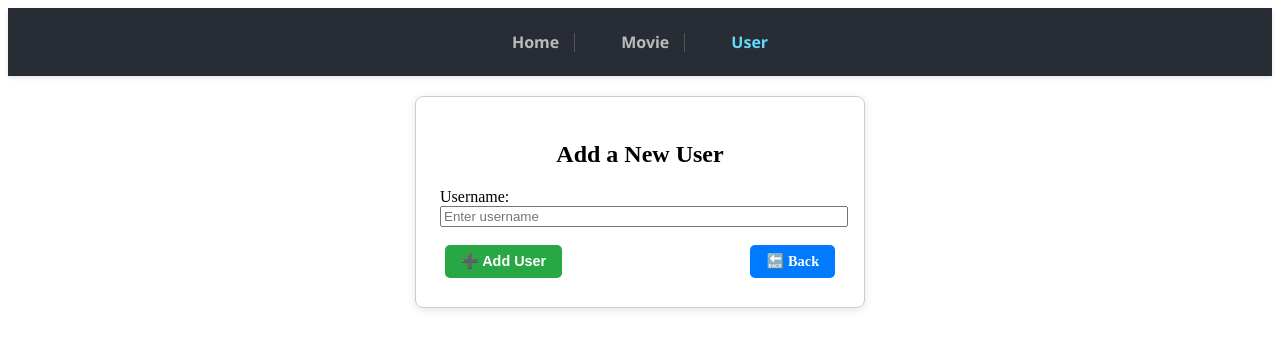
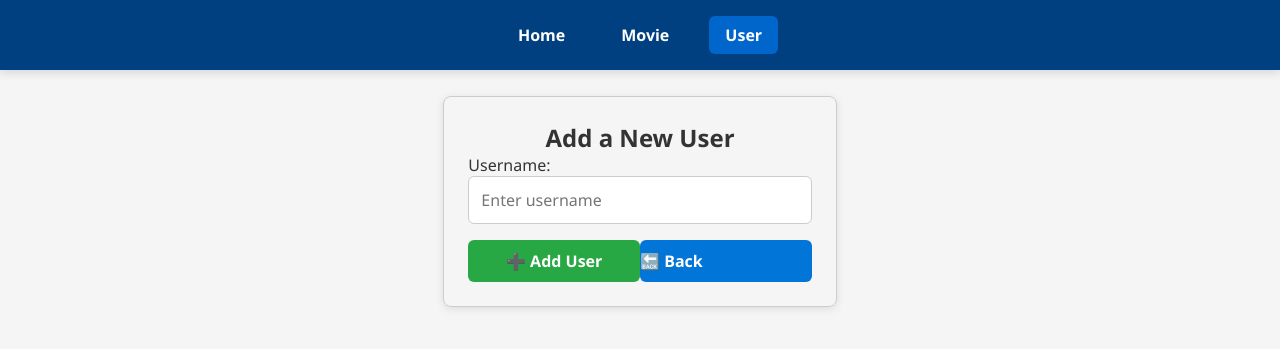
Before and after one commit to mmahnoosh/moviweb_app, a Python web app: template templates/add_user.html in a window 1280 px wide. Shown: the top 349 px of the page. Run offline with Jinja, Linux system fonts and the light colour scheme; the template is opened without the code that fills it, so the values that code supplies are empty.

```diff
--- a/app.py
+++ b/app.py
@@ -101,6 +101,7 @@ def update_movie(user_id, movie_id):
 
 @app.route('/users/delete/<int:user_id>', methods=['POST'])
 def delete_user(user_id):
+    """delete a user in the database."""
     data_manager.delete_user(user_id)
     return redirect(url_for('list_users'))
 
--- a/services/omdb_api.py
+++ b/services/omdb_api.py
@@ -9,6 +9,7 @@ OMDB_API_KEY = os.getenv("OMDB_API_KEY")
 
 
 def fetch_movie_data(title):
+    """Fetches movie data from the OMDb API for a given title."""
     fetch_url = f"https://www.omdbapi.com/?apikey={OMDB_API_KEY}&t={title}"
     headers = {
         'User-Agent': 'Mozilla/5.0 (Windows NT 10.0; Win64; x64) AppleWebKit/537.36 '
@@ -38,6 +39,7 @@ def fetch_movie_data(title):
 
 
 def check_poster_availability(url):
+    """Checks if a poster URL is valid, returns fallback if not."""
     try:
         response = requests.get(url)
         response.raise_for_status()
--- a/static/style.css
+++ b/static/style.css
@@ -1,225 +1,242 @@
-/* Header Container */
-.header-container {
-    background-color: #282c34;
-    padding: 15px 0;
-    box-shadow: 0 2px 4px rgba(0,0,0,0.1);
+/* === Reset & Base === */
+* {
+  box-sizing: border-box;
+  margin: 0;
+  padding: 0;
+  font-family: 'Segoe UI', Tahoma, Geneva, Verdana, sans-serif;
 }
 
-/* Breadcrumb / Navigation */
-.breadcrumb {
-    display: flex;
-    justify-content: center;
-    gap: 30px;
-    font-family: 'Segoe UI', Tahoma, Geneva, Verdana, sans-serif;
+body {
+  background-color: #f5f5f5;
+  color: #333;
+  padding-top: 4rem;
 }
 
-/* Links Styling */
-.breadcrumb a {
-    color: #bbb;
-    text-decoration: none;
-    font-weight: 600;
-    padding: 8px 16px;
-    position: relative;
-    transition: color 0.3s ease;
+body.home-page {
+  background: linear-gradient(to right, #1e3c72, #2a5298);
+  color: white;
 }
 
-/* Vertikale Linie zwischen Links, außer beim letzten */
-.breadcrumb a:not(:last-child)::after {
-    content: "";
-    position: absolute;
-    right: 0;
-    top: 25%;
-    height: 50%;
-    width: 1px;
-    background-color: #555;
+/* === Header / Navigation === */
+.header-container {
+  background-color: #004080;
+  padding: 1rem 2rem;
+  box-shadow: 0 4px 8px rgba(0,0,0,0.1);
+  position: fixed;
+  top: 0;
+  width: 100%;
+  z-index: 999;
 }
 
-/* Hover & Aktiver Link */
+.breadcrumb {
+  display: flex;
+  gap: 1.5rem;
+  justify-content: center;
+}
+
+.breadcrumb a {
+  color: white;
+  font-weight: bold;
+  text-decoration: none;
+  padding: 0.5rem 1rem;
+  border-radius: 6px;
+  transition: background-color 0.3s;
+}
+
 .breadcrumb a:hover,
 .breadcrumb a.active {
-    color: #61dafb;
+  background-color: #0066cc;
 }
 
-/* Main Content Container */
-.main-container {
-    padding: 20px;
+/* === Container & Cards === */
+.main-container,
+.centered-container {
+  display: flex;
+  justify-content: center;
+  align-items: center;
+  padding: 2rem;
+  flex-direction: column;
 }
 
-/* Zentrierte Nachricht für die Home-Seite */
-.centered-container {
-    display: flex;
-    justify-content: center;
-    align-items: center;
-    height: calc(100vh - 80px); /* Header abziehen (ca. 60-80px) */
-    text-align: center;
+/* === User Card === */
+.card {
+  padding: 1rem;
+  border: 1px solid #ccc;
+  border-radius: 8px;
+  background-color: #fff;
+  box-shadow: 0 2px 6px rgba(0, 0, 0, 0.1);
+  width: 100%;
+  max-width: 600px;
+  margin-bottom: 2rem;
+  text-align: center;
 }
 
-.message-box {
-    font-size: 2rem;
-    color: #282c34;
-    font-weight: 700;
-    max-width: 600px;
-    line-height: 1.3;
+/* === Movie Grid Container === */
+.movie-grid {
+  display: grid;
+  grid-template-columns: repeat(auto-fill, minmax(250px, 1fr));
+  gap: 1.5rem;
+  padding: 1rem;
+  width: 100%;
+  max-width: 1200px;
+  margin: auto;
 }
 
-/* Grid für Movie-Karten */
-.movie-grid {
-    display: grid;
-    grid-template-columns: repeat(auto-fill, minmax(220px, 1fr));
-    gap: 1.5em;
-    margin-top: 2em;
+/* === Single Movie Card === */
+.movie-card {
+  display: flex;
+  flex-direction: column;
+  background: #fff;
+  border-radius: 8px;
+  box-shadow: 0 2px 8px rgba(0,0,0,0.1);
+  padding: 1rem;
+  height: 100%; /* all cards equal height */
 }
 
-/* Karten-Stil (bereits bei dir vorhanden, hier zur Sicherheit) */
-.card {
-    background-color: #fff;
-    border-radius: 10px;
-    box-shadow: 0 2px 8px rgba(0,0,0,0.1);
-    padding: 1em;
-    text-align: center;
-    display: flex;
-    flex-direction: column;
-    justify-content: space-between;
-    transition: transform 0.2s ease, box-shadow 0.2s ease;
+/* === Movie Poster === */
+.movie-poster {
+  width: 100%;
+  aspect-ratio: 2 / 3;
+  object-fit: cover;
+  border-radius: 6px;
+  margin-bottom: 1rem;
+  background-color: #eaeaea;
+  flex-shrink: 0; /* fix image size */
 }
 
-.card:hover {
-    transform: translateY(-4px);
-    box-shadow: 0 4px 12px rgba(0,0,0,0.15);
+/* Placeholder for missing poster */
+.movie-poster.placeholder {
+  display: flex;
+  justify-content: center;
+  align-items: center;
+  color: #777;
+  font-style: italic;
+  height: 300px; /* same height as poster */
+  margin-bottom: 1rem;
+  border-radius: 6px;
+  background-color: #ccc;
 }
 
-.card img {
-    width: 100%;
-    height: auto;
-    max-height: 300px;
-    border-radius: 8px;
-    object-fit: cover;
-    margin-bottom: 1em;
+/* === Movie Title with fixed min height for alignment === */
+.movie-card h3 {
+  margin: 0 0 0.5rem 0;
+  min-height: 3rem; /* fixed height for all titles */
+  font-size: 1.25rem;
+  color: #222;
 }
 
-.button {
-    padding: 0.5em 1em;
-    margin-top: 0.5em;
-    border: none;
-    border-radius: 6px;
-    font-weight: bold;
-    cursor: pointer;
-    display: inline-block;
-    text-decoration: none;
-    color: #fff;
-    background-color: #28a745; /* grün */
-    transition: background-color 0.2s ease;
+/* === Movie Details Text === */
+.movie-card p {
+  margin: 0.2rem 0;
+  color: #555;
+  flex-grow: 0;
 }
 
-.button:hover {
-    background-color: #218838;
+/* === Button Container - position buttons at bottom === */
+.movie-card form,
+.movie-card a.button {
+  margin-top: auto; /* push buttons to bottom */
+  display: inline-block;
+  width: 48%;
+  text-align: center;
+  padding: 0;
+  margin-top: 1rem;
 }
 
-/* User Grid - gleich wie Movie Grid */
-.user-grid {
-    display: grid;
-    grid-template-columns: repeat(auto-fill, minmax(220px, 1fr));
-    gap: 1.5em;
-    margin-top: 1em;
+/* === Button Base Styles === */
+.button {
+  display: block;
+  width: 100%;
+  padding: 10px 0;
+  border-radius: 6px;
+  font-weight: 600;
+  cursor: pointer;
+  text-decoration: none;
+  color: white;
+  border: none;
+  transition: background-color 0.3s ease;
+  font-size: 1rem;
 }
 
-/* Karten (bereits vorhanden, ggf. ergänzen) */
-.card {
-    background-color: #fff;
-    border-radius: 10px;
-    box-shadow: 0 2px 8px rgba(0,0,0,0.1);
-    padding: 1em;
-    text-align: center;
-    display: flex;
-    flex-direction: column;
-    justify-content: space-between;
-    transition: transform 0.2s ease, box-shadow 0.2s ease;
+/* Danger Button (Delete) */
+.button-danger {
+  background-color: #d9534f;
+}
+.button-danger:hover,
+.button-danger:focus {
+  background-color: #c9302c;
+  outline: none;
 }
 
-.card:hover {
-    transform: translateY(-4px);
-    box-shadow: 0 4px 12px rgba(0,0,0,0.15);
+/* Primary Button (Edit) */
+.button-primary {
+  background-color: #0275d8;
+}
+.button-primary:hover,
+.button-primary:focus {
+  background-color: #025aa5;
+  outline: none;
 }
 
-/* Buttons (bereits in deinem CSS vorhanden, hier nochmal zur Sicherheit) */
-.button {
-    padding: 0.5em 1em;
-    margin-top: 0.5em;
-    border: none;
-    border-radius: 6px;
-    font-weight: bold;
-    cursor: pointer;
-    display: inline-block;
-    text-decoration: none;
-    color: #fff;
-    transition: background-color 0.2s ease;
+/* Success Button (Add/Search) */
+.button-success,
+.button-green {
+  background-color: #28a745;
+}
+.button-success:hover,
+.button-success:focus,
+.button-green:hover,
+.button-green:focus {
+  background-color: #218838;
+  outline: none;
 }
 
-.button-success {
-    background-color: #28a745;
+/* === Forms === */
+input[type="text"] {
+  width: 100%;
+  padding: 0.75rem;
+  border-radius: 6px;
+  border: 1px solid #ccc;
+  margin-bottom: 1rem;
+  font-size: 1rem;
 }
 
-.button-success:hover {
-    background-color: #218838;
+/* === Message Boxes === */
+.error-message {
+  background-color: #ffdddd;
+  color: #b00020;
+  border: 1px solid #b00020;
+  padding: 10px 15px;
+  border-radius: 6px;
+  margin-bottom: 1rem;
 }
 
-.button-danger {
-    background-color: #dc3545;
+.success-message {
+  background-color: #ddffdd;
+  color: #007a00;
+  border: 1px solid #007a00;
+  padding: 10px 15px;
+  border-radius: 6px;
+  margin-bottom: 1rem;
 }
 
-.button-danger:hover {
-    background-color: #c82333;
+/* === Movie Information Container === */
+.movie-info {
+  background-color: #fafafa;
+  border: 1px solid #ddd;
+  padding: 20px;
+  border-radius: 10px;
+  margin-bottom: 1.5rem;
+  color: #444;
+  font-size: 1rem;
+  line-height: 1.
 }
-
-  .movie-grid {
-    display: grid;
-    grid-template-columns: repeat(auto-fit, minmax(220px, 1fr));
-    gap: 1.5rem;
-    margin-top: 2rem;
-  }
-
-  .movie-card {
-    background: #fff;
-    border-radius: 10px;
-    box-shadow: 0 2px 10px rgba(0, 0, 0, 0.1);
-    padding: 1rem;
-    text-align: center;
-    transition: transform 0.2s ease;
-  }
-
-  .movie-card:hover {
-    transform: translateY(-5px);
-  }
-
- .movie-poster {
-  width: 200px;
-  height: 300px; /* Einheitliche Höhe */
-  object-fit: cover; /* Schneidet das Bild passend zu */
-  border-radius: 8px;
-  margin-bottom: 1rem;
-  background-color: #eee; /* Optional: Fallback-Farbe */
+.button-update {
+  background-color: #28a745; /* grün */
+  color: white;
 }
-
-  .button {
-    display: inline-block;
-    margin: 0.3rem;
-    padding: 0.5rem 1rem;
-    text-decoration: none;
-    border-radius: 5px;
-    font-size: 0.9rem;
-  }
-
-  .button-primary {
-    background-color: #007bff;
-    color: white;
-  }
-
-  .button-danger {
-    background-color: #dc3545;
-    color: white;
-  }
-
-  .button-green {
-    background-color: #28a745;
-    color: white;
-  }
+.button-update:hover,
+.button-update:focus {
+  background-color: #218838; /* dunkleres Grün */
+  outline: none;
+}
--- a/templates/user_movies.html
+++ b/templates/user_movies.html
@@ -27,13 +27,15 @@
                         <button type="submit" class="button button-danger">🗑️ Delete</button>
                     </form>
 
-                    <a href="{{ url_for('update_movie', user_id=user_id, movie_id=um.movie.id) }}" class="button button-primary">✏️ Edit</a>
+                    <a href="{{ url_for('update_movie', user_id=user_id, movie_id=um.movie.id) }}"
+                       class="button button-primary">✏️ Edit</a>
                 </div>
             {% endfor %}
         </div>
 
         <div class="top-buttons" style="margin-top: 2em;">
-            <a href="{{ url_for('add_movie', user_id=user_id) }}" class="button button-green">🔍 Search and Add Movie</a>
+            <a href="{{ url_for('add_movie', user_id=user_id) }}" class="button button-green">
+                🔍 Search and Add Movie</a>
             <a href="{{ url_for('home') }}" class="button button-primary">🏠 Back to Home</a>
         </div>
     </div>
```
Also changed, not shown: templates/add_movie.html (+19 -15 lines), templates/list_movies.html (+3 -4 lines).
